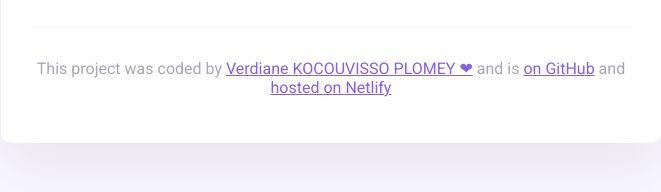
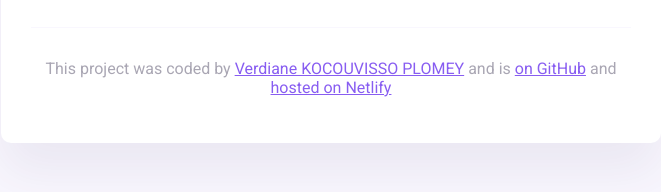
Before and after one commit to Verdiane123/MyWeatherApp, a website built with Parcel: page index.html in a window 1280 px wide. Shown: the part 336-528 px from the top of the page, 309-970 px from the left. Built offline with nearby package versions, Linux system fonts and the light colour scheme.

Commit message:
Deleted heart

```diff
--- a/index.html
+++ b/index.html
@@ -46,7 +46,7 @@
       <footer>
         <p>
           This project was coded by
-          <a href="https://github.com/Verdiane123/" target="_blank">Verdiane KOCOUVISSO PLOMEY ❤</a> and is
+          <a href="https://github.com/Verdiane123/" target="_blank">Verdiane KOCOUVISSO PLOMEY</a> and is
           <a href="https://github.com/Verdiane123/my-amazing-repository" target="_blank"> on GitHub</a> and
           <a href="www.netlify.com" target="_blank">hosted on Netlify</a>
         </p>
```
